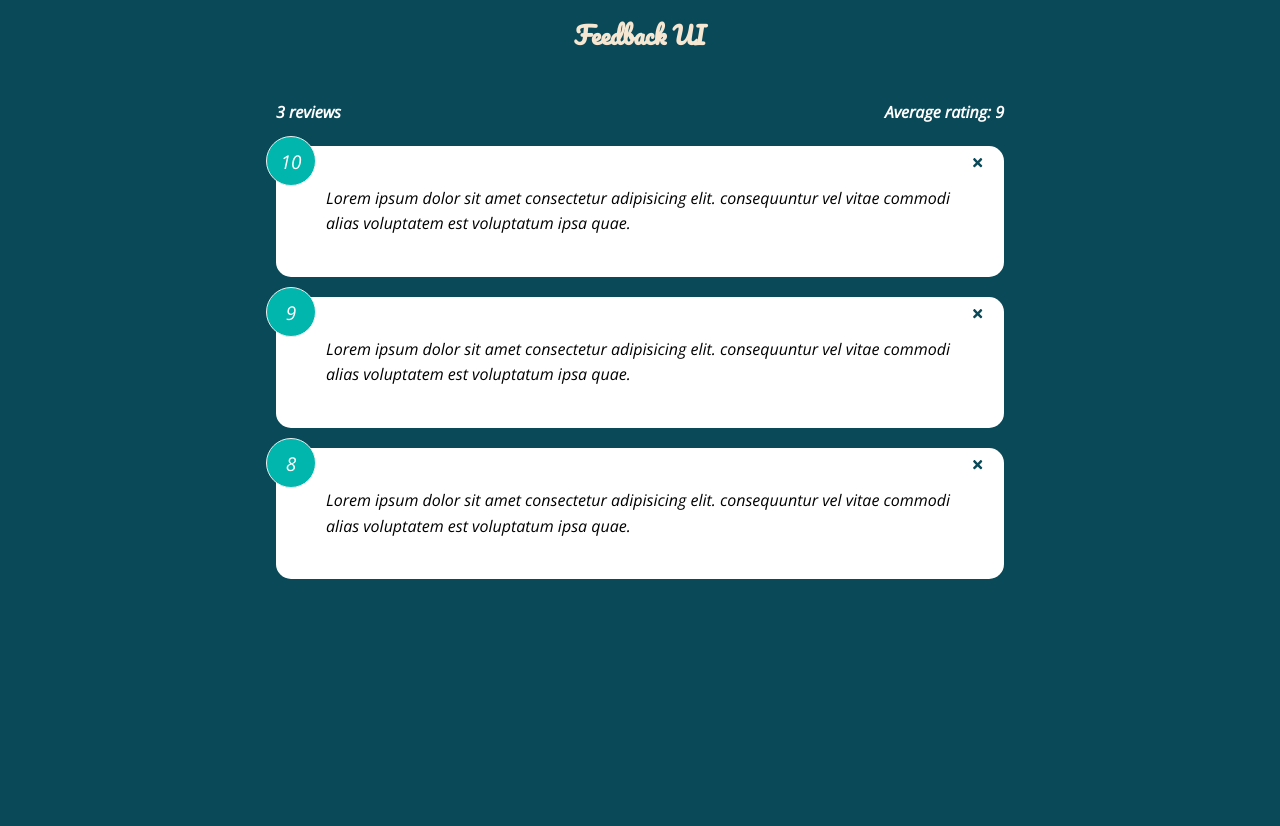
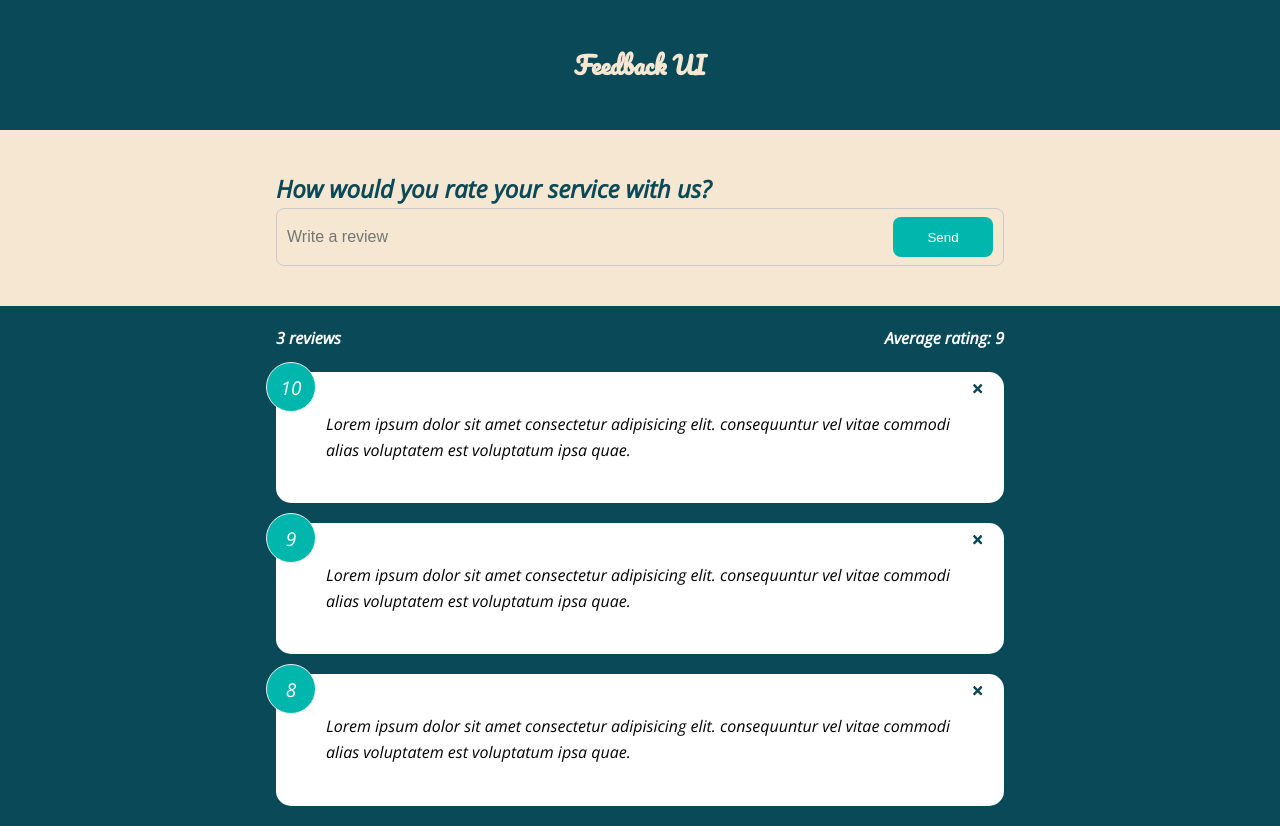
Before and after one commit to jrodriguezo/react-feedback, a React (Create React App) app: page / in a window 1280 px wide. Before the commit the page ends 800 px from the top, so only its background shows below. Built offline with nearby package versions, Linux system fonts and the light colour scheme; a web font is replaced by a local one.

Commit message:
Input & button implemented

```diff
--- a/src/App.js
+++ b/src/App.js
@@ -3,6 +3,7 @@ import Header  from './components/Header';
 import FeedbackList from './components/FeedbackList';
 import FeedbackData from './data/FeedbackData';
 import FeedbackStats from './components/FeedbackStats';
+import FeedbackForm from './components/FeedbackForm';
 
 function App() {
   const [feedback, setFeedback] = useState(FeedbackData)
@@ -16,6 +17,7 @@ function App() {
   return (
       <>
       <Header />
+      <FeedbackForm />
       <div className='container'>
         <FeedbackStats feedback={feedback} />
         <FeedbackList feedback={feedback} handleDelete={deleteFeedback} />
--- /dev/null
+++ b/src/components/Button.jsx
@@ -0,0 +1,24 @@
+import PropTypes from 'prop-types';
+
+function Button({children, version, type, isDisabled}) {
+    return (
+        <button type={type} disabled={isDisabled} className={`btn btn-${version}`}>
+            {children}
+        </button>
+    )
+}
+
+Button.defaultProps = {
+    version: 'primary',
+    type: 'button',
+    isDisabled: false
+}
+
+Button.propTypes = {
+    children: PropTypes.node.isRequired,
+    version: PropTypes.string,
+    type: PropTypes.string,
+    isDisabled: PropTypes.bool
+}
+
+export default Button
--- /dev/null
+++ b/src/components/FeedbackForm.jsx
@@ -0,0 +1,28 @@
+import { useState } from "react"
+import Button from "./Button"
+import Form from "./shared/Form"
+
+function FeedbackForm() {
+    const [text, setText] = useState('')
+
+    const handleTextChange = (e) => {
+        setText(e.target.value)
+    }
+
+    return (
+        <Form>
+            <div className="container">
+                <form>
+                    <h2>How would you rate your service with us?</h2>
+                    {/* @todo = rating select component */}
+                    <div className="input-group">
+                        <input onChange={handleTextChange} type="text" placeholder="Write a review" className="text" value={text} />
+                        <Button type='submit'>Send</Button>
+                    </div>
+                </form>
+            </div>
+        </Form>
+    )
+}
+
+export default FeedbackForm
--- a/src/components/shared/Card.jsx
+++ b/src/components/shared/Card.jsx
@@ -2,14 +2,13 @@ import PropTypes from 'prop-types'
 
 function Card({children, reverse}) {
     /*
-
     // Another way to do it
-
     return (
         <div className={`card ${reverse && 'reverse'}`}>
             {children}
         </div>
-    )*/
+    )
+    */
 
     return <div className="card" style={{
         backgroundColor: reverse ? 'rgba(0,0,0,0.4)' : '#fff',
--- /dev/null
+++ b/src/components/shared/Form.jsx
@@ -0,0 +1,22 @@
+import PropTypes from 'prop-types'
+
+function Form({children, reverse}) {
+    return (
+        <div className={`form ${reverse && 'reverse'}`}>
+                {children}
+        </div>
+    )
+}
+
+Form.defaultProps = {
+    reverse: false
+}
+
+Form.propTypes = {
+    children: PropTypes.node.isRequired,
+    reverse: PropTypes.bool
+}
+
+
+
+export default Form
--- a/src/index.css
+++ b/src/index.css
@@ -8,6 +8,7 @@ code {
 }
 
 header {
+  margin-top: 30px;
   text-align: center;
 }
 
@@ -62,6 +63,19 @@ header {
   font-size: 22px;
   font-weight: 600;
   text-align: center;
+}
+
+.form {
+  background-color: #f6e7d2;
+  color: #0a4958;
+  padding: 40px 50px;
+  margin: 20px 0;
+  position: relative;
+}
+
+.form.reverse {
+  background-color: rgba(0, 0, 0, 0.4);
+  color: #fff;
 }
 
 .rating {
@@ -124,6 +138,7 @@ input {
   flex-grow: 2;
   border: none;
   font-size: 16px;
+  background-color: #f6e7d2;
 }
 
 input:focus {
@@ -172,11 +187,11 @@ input:focus {
 }
 
 .btn-primary {
-  background-color: #202142;
+  background-color: #01b6ad;
 }
 
 .btn-secondary {
-  background: #ff6a95;
+  background-color: #0a4958;
 }
 
 .btn:hover {
```
